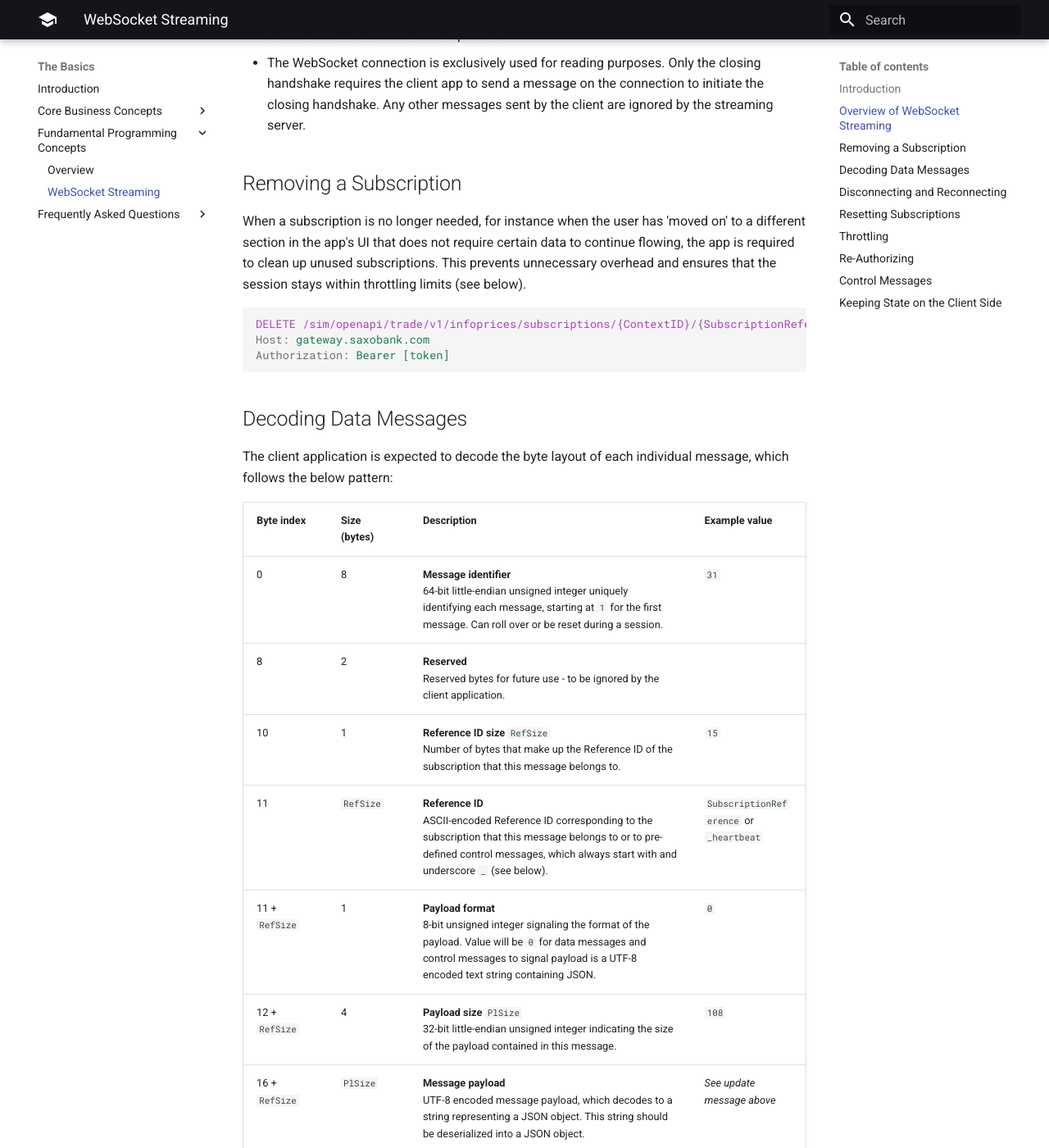
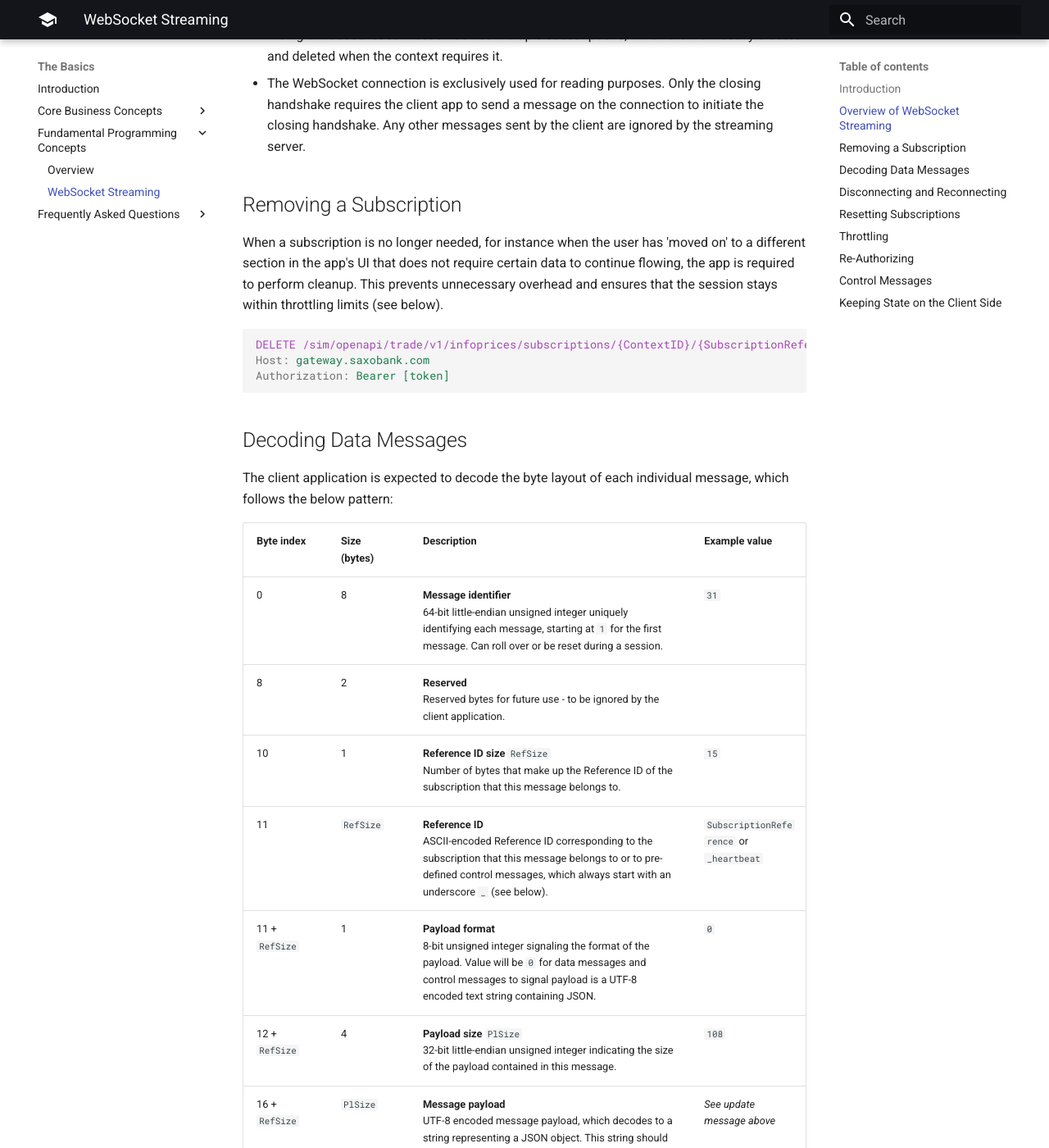
Before and after one commit to gidven/saxo-openapi-guide, an MkDocs documentation site: the page built from docs/basics/fundamental-programming-concepts/websocket-streaming.md, in a window 1280 px wide and 1400 px high, scrolled down 6211 px. Shown: the whole window at 82% size. Built offline with MkDocs 1.6.1 and Material for MkDocs 9.7.7, drawn with Linux system fonts in a browser that asks for light colours; some of the changed text lies outside the part shown.

Commit message:
fix typos

````diff
--- a/docs/basics/fundamental-programming-concepts/websocket-streaming.md
+++ b/docs/basics/fundamental-programming-concepts/websocket-streaming.md
@@ -1,7 +1,7 @@
 # WebSocket Streaming
 
 ??? abstract
-    This article provides an in-depth walkthrough of the OpenAPI WebSocket implementation. It is recommended for anyone working on OpenAPI streaming to study the below carefully, as it includes important considerations around correct management of WebSocket connections, and optimal use of this solution.
+    This article provides an in-depth walkthrough of the OpenAPI WebSocket implementation. It is recommended for anyone working on OpenAPI streaming to study the below carefully, as it includes important considerations around correct management of WebSocket connections and optimal use of this solution.
 
 ---
 
@@ -215,7 +215,7 @@
 
 ## Removing a Subscription
 
-When a subscription is no longer needed, for instance when the user has 'moved on' to a different section in the app's UI that does not require certain data to continue flowing, the app is required to clean up unused subscriptions. This prevents unnecessary overhead and ensures that the session stays within throttling limits (see below).
+When a subscription is no longer needed, for instance when the user has 'moved on' to a different section in the app's UI that does not require certain data to continue flowing, the app is required to perform cleanup. This prevents unnecessary overhead and ensures that the session stays within throttling limits (see below).
 
 ```HTTP
 DELETE /sim/openapi/trade/v1/infoprices/subscriptions/{ContextID}/{SubscriptionReference} HTTP/1.1
@@ -232,10 +232,10 @@
 | 0              | 8            | **Message identifier** <br/> 64-bit little-endian unsigned integer uniquely identifying each message, starting at `1` for the first message. Can roll over or be reset during a session. | `31` |
 | 8              | 2            | **Reserved** <br/> Reserved bytes for future use - to be ignored by the client application. | |
 | 10             | 1            | **Reference ID size** `RefSize` <br/> Number of bytes that make up the Reference ID of the subscription that this message belongs to. | `15` |
-| 11             | `RefSize`    | **Reference ID** <br/> ASCII-encoded Reference ID corresponding to the subscription that this message belongs to or to pre-defined control messages, which always start with and underscore `_` (see below). | `SubscriptionReference`  or `_heartbeat` |
+| 11             | `RefSize`    | **Reference ID** <br/> ASCII-encoded Reference ID corresponding to the subscription that this message belongs to or to pre-defined control messages, which always start with an underscore `_` (see below). | `SubscriptionReference`  or `_heartbeat` |
 | 11 + `RefSize` | 1            | **Payload format** <br/> 8-bit unsigned integer signaling the format of the payload. Value will be `0` for data messages and control messages to signal payload is a UTF-8 encoded text string containing JSON. | `0` |
 | 12 + `RefSize` | 4            | **Payload size** `PlSize` <br/> 32-bit little-endian unsigned integer indicating the size of the payload contained in this message. | `108` |
-| 16 + `RefSize` | `PlSize`     | **Message payload** <br/> UTF-8 encoded message payload, which decodes to a string representing a JSON object. This string should be deserialized into a JSON object. | *See update message above* |
+| 16 + `RefSize` | `PlSize`     | **Message payload** <br/> UTF-8 encoded message payload, which decodes to a string representing a JSON object. This string should be deserialized into a JSON object by the client application. | *See update message above* |
 
 
 ## Disconnecting and Reconnecting
````
Also changed, not shown: other parts of docs/basics/fundamental-programming-concepts/websocket-streaming.md (+3 -3 lines).
